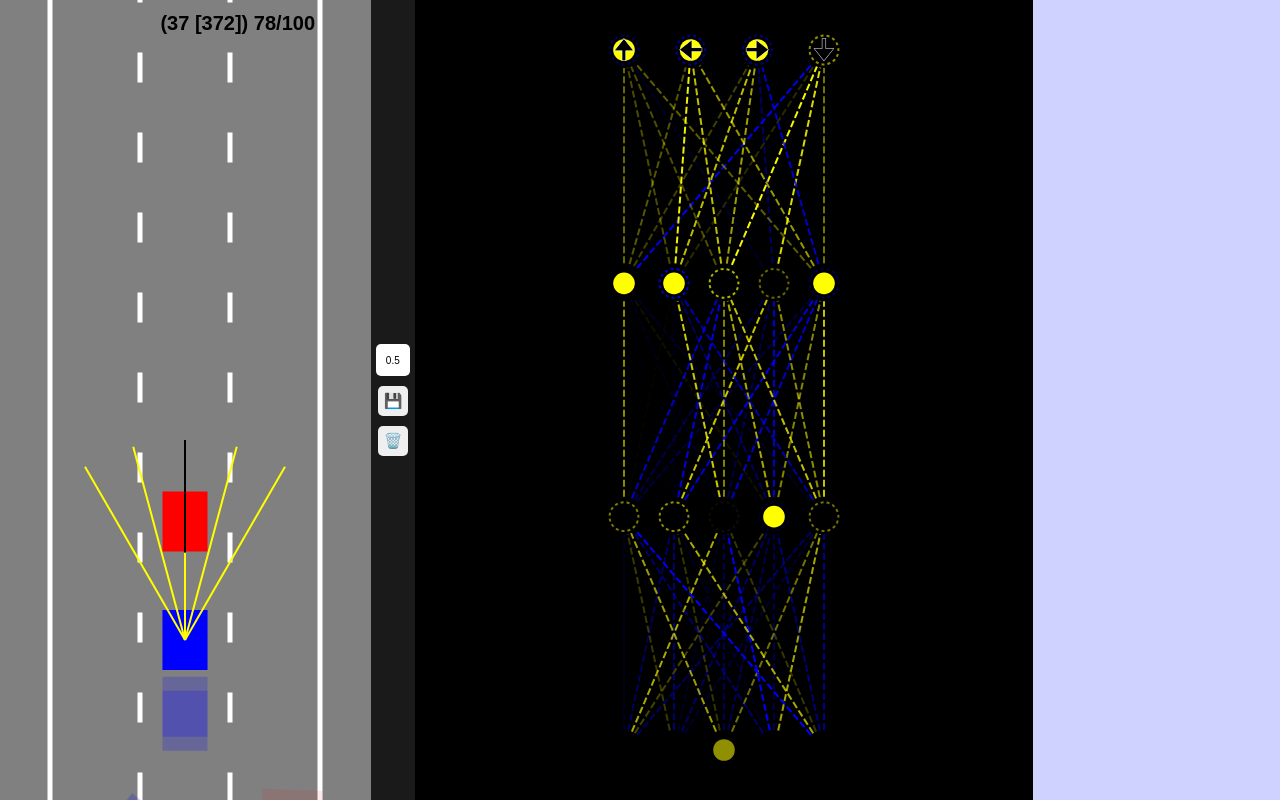
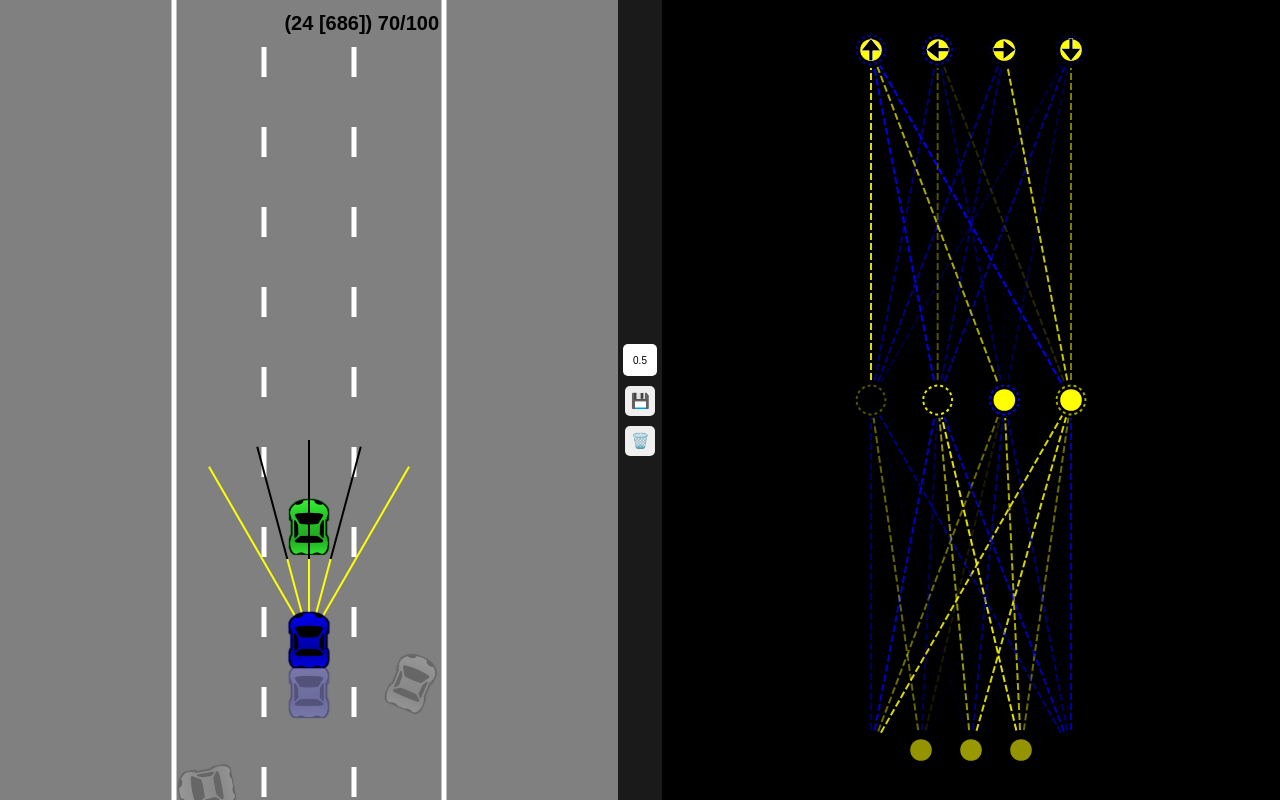
Before and after one commit to devopsnextgenx/neural-car-driver, a plain HTML site: page index.html in a window 1280 px wide. Drawn offline with Linux system fonts and the light colour scheme.

Commit message:
car img added

```diff
--- a/car.js
+++ b/car.js
@@ -30,10 +30,29 @@ class Car {
 
         if (this.useBrain) {
             this.sensor = new Sensor(this);
-            this.brain = new NeuralNetwork([this.sensor.rayCount, 5, 5, 4]);
+            this.brain = new NeuralNetwork([this.sensor.rayCount, 4, 4]);
         }
 
         this.controls = new Controls(isTraffic ? "DUMMY" : "AI");
+
+        this.img=new Image();
+        this.img.src="car.png"
+
+        this.mask=document.createElement("canvas");
+        this.mask.width=width;
+        this.mask.height=height;
+
+        const color= isTraffic ? getRandomColor() : "blue";
+
+        const maskCtx=this.mask.getContext("2d");
+        this.img.onload=()=>{
+            maskCtx.fillStyle=color;
+            maskCtx.rect(0,0,this.width,this.height);
+            maskCtx.fill();
+
+            maskCtx.globalCompositeOperation="destination-atop";
+            maskCtx.drawImage(this.img,0,0,this.width,this.height);
+        }
     }
 
     get allowRecover() {
@@ -43,20 +62,67 @@ class Car {
     }
 
     draw(ctx, color = "blue", drawSensor = false) {
-        ctx.save();
-
-        ctx.translate(this.x, this.y);
-        ctx.rotate(-this.angle);
-        // make blue transparent
-        ctx.fillStyle = this.crashed ? this.crashOnForward ? "rgba(255, 0, 0, 0.45)" : "rgba(0, 255, 0, 0.45)" : color;
-        ctx.beginPath();
-        ctx.rect(-this.width / 2, -this.height / 2, this.width, this.height);
-        ctx.fill();
-        ctx.restore();
         // draw sensor after car
         if (this.sensor && drawSensor) {
             this.sensor.draw(ctx);
         }
+
+        ctx.save();
+        ctx.translate(this.x,this.y);
+        ctx.rotate(-this.angle);
+        if(!this.crashed) {
+            ctx.drawImage(this.mask,
+                -this.width/2,
+                -this.height/2,
+                this.width,
+                this.height);
+            ctx.globalCompositeOperation="multiply";
+        } else {
+
+
+            if (this.crashOnForward) {
+                this.maskForwardCrash = document.createElement("canvas");
+                this.maskForwardCrash.width=this.width;
+                this.maskForwardCrash.height=this.height;
+                const maskForwardCrashCtx = this.maskForwardCrash.getContext("2d");
+                this.img.onload = () => {
+                    maskForwardCrashCtx.fillStyle = "red";
+                    maskForwardCrashCtx.rect(0, 0, this.width, this.height);
+                    maskForwardCrashCtx.fill();
+                    maskForwardCrashCtx.globalCompositeOperation = "destination-atop";
+                    maskForwardCrashCtx.drawImage(this.img, 0, 0, this.width, this.height);
+                }
+                ctx.drawImage(this.maskForwardCrash,
+                    -this.width/2,
+                    -this.height/2,
+                    this.width,
+                    this.height);
+            } else if (this.crashOnBackward) {
+
+                this.maskBackwardCrash = document.createElement("canvas");
+                this.maskBackwardCrash.width=this.width;
+                this.maskBackwardCrash.height=this.height;
+                const maskBackwardCrashCtx = this.maskBackwardCrash.getContext("2d");
+                this.img.onload = () => {
+                    maskBackwardCrashCtx.fillStyle = "green";
+                    maskBackwardCrashCtx.rect(0, 0, this.width, this.height);
+                    maskBackwardCrashCtx.fill();
+                    maskBackwardCrashCtx.globalCompositeOperation = "destination-atop";
+                    maskBackwardCrashCtx.drawImage(this.img, 0, 0, this.width, this.height);
+                }
+                ctx.drawImage(this.maskBackwardCrash,
+                    -this.width/2,
+                    -this.height/2,
+                    this.width,
+                    this.height);
+            }
+        }
+        ctx.drawImage(this.img,
+            -this.width/2,
+            -this.height/2,
+            this.width,
+            this.height);
+        ctx.restore();
     }
 
     update(traffic = []) {
--- a/index.html
+++ b/index.html
@@ -28,7 +28,7 @@
         <div id="nueral-network">
             <canvas id="network"></canvas>
         </div>
-        <div id="control-panel"></div>
+        <!-- <div id="control-panel"></div> -->
     </div>
     <script src="script.js"></script>
 </body>
--- a/script.js
+++ b/script.js
@@ -36,7 +36,7 @@ function updateTraffic() {
     if (traffic.length < minTrafficCount + Math.random() * (maxTrafficCount - minTrafficCount)) {
         const lane = Math.floor(Math.random() * road.laneCount);
         // Traffic speed lower than car.maxSpeed, with some variation (1 to maxSpeed-1)
-        const speedVariation = Math.random() * (bestCar.maxSpeed - 2) + 1;
+        const speedVariation = 2 + Math.random() * 1.2;
 
         // Spawn ahead of the car (randomly at the top of the road within view/buffer)
         // car.y is the vertical position. Lower y is "ahead".
--- a/style.css
+++ b/style.css
@@ -59,7 +59,7 @@ button:hover {
     justify-content: center;
     align-items: center;
     height: 100vh;
-    width: 30vw;
+    width: 50vw;
     background-color: gray;
 }
 
@@ -72,11 +72,11 @@ button:hover {
     background-color: #000000;
 }
 
-#control-panel {
+/* #control-panel {
     display: flex;
     justify-content: center;
     align-items: center;
     height: 100vh;
     width: 20vw;
     background-color: #cfd2ff;
-}
+} */
--- a/utils.js
+++ b/utils.js
@@ -28,3 +28,8 @@ function getRGBA(value) {
     const B = value > 0 ? 0 : 255;
     return "rgba(" + R + "," + G + "," + B + "," + alpha + ")";
 }
+
+function getRandomColor() {
+    const hue=290+Math.random()*260;
+    return "hsl("+hue+", 100%, 60%)";
+}
```
Also changed, not shown: car.png (added).
